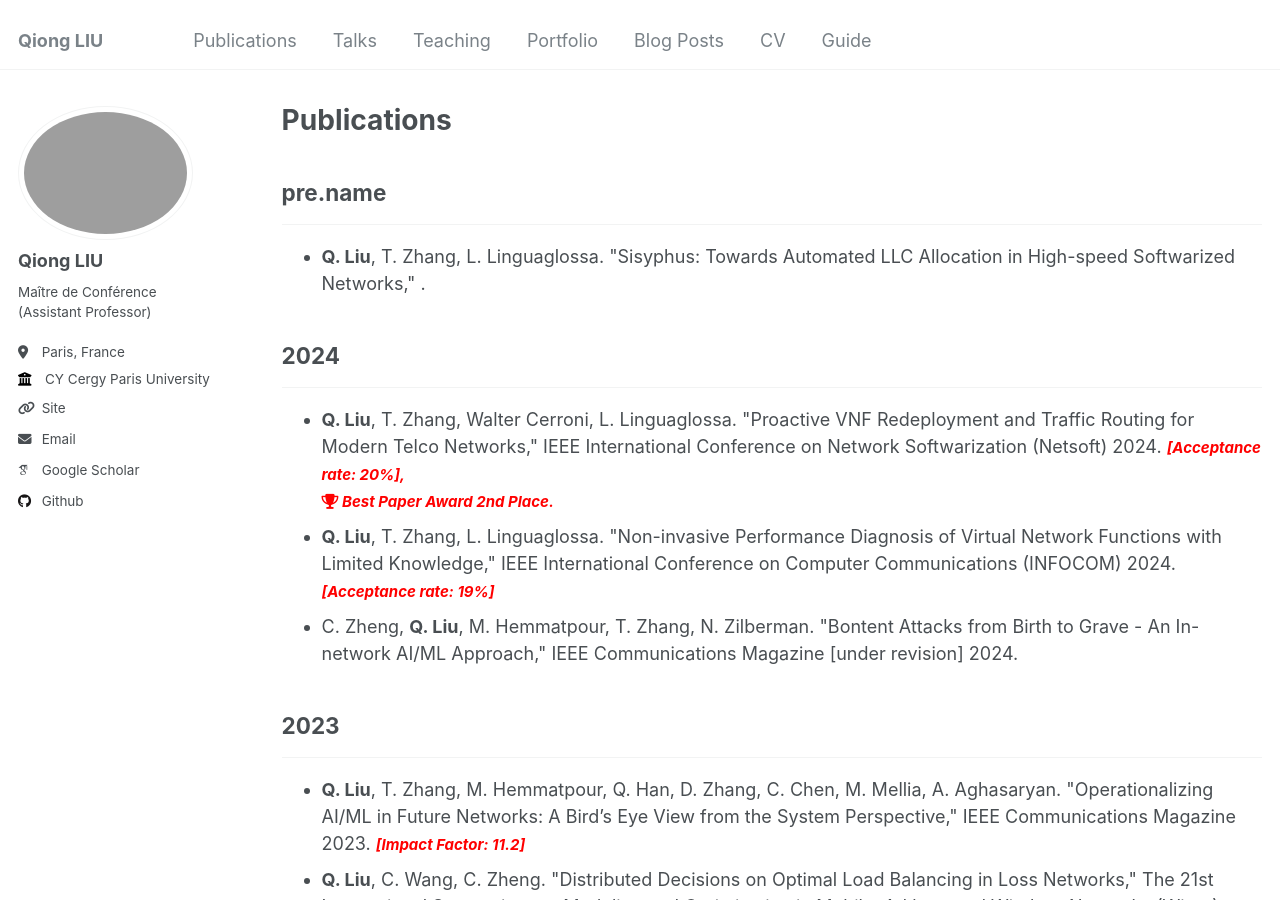
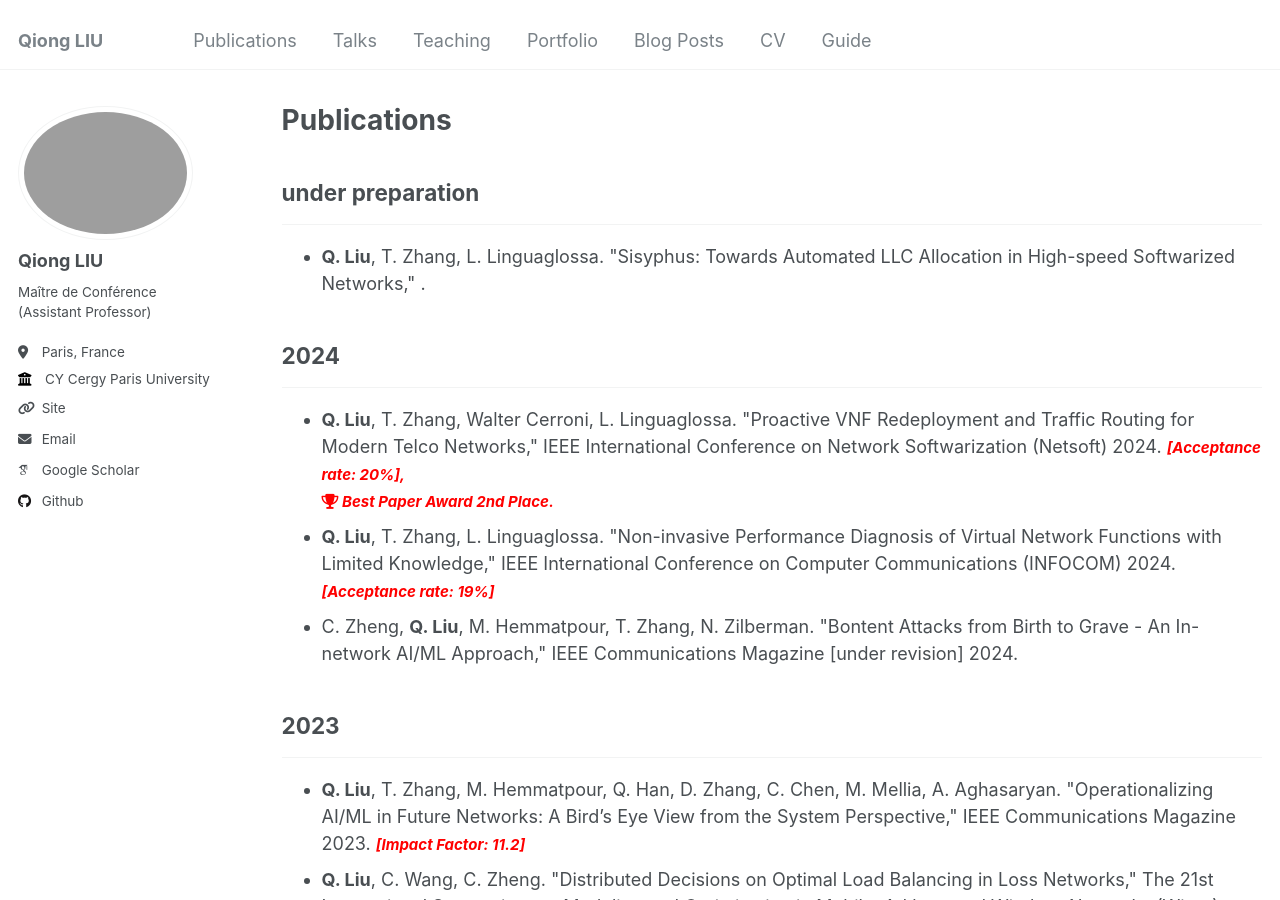
Before and after one commit to evesiphus/evesiphus.github.io, a Jekyll site: the page built from _pages/publications.html, in a window 1280 px wide and 900 px high. Built offline with Jekyll 4.4.1, drawn with Linux system fonts in a browser that asks for light colours; some web fonts are replaced.

Commit message:
Update publications.html

```diff
--- a/_pages/publications.html
+++ b/_pages/publications.html
@@ -12,7 +12,7 @@ author_profile: true
 
 <!-- under preparation -->
 {% if under_preparation.size > 0 %}
-  <h2>pre.name</h2><hr />
+  <h2>under preparation</h2><hr />
   <ul>
   {% for post in under_preparation %}
     <li>{{ post.authors | replace: 'Q. Liu', '<strong>Q. Liu</strong>' }}. "{{ post.title }}," {{ post.journal }} {{ post.conference }} {{ post.year }}.
```
